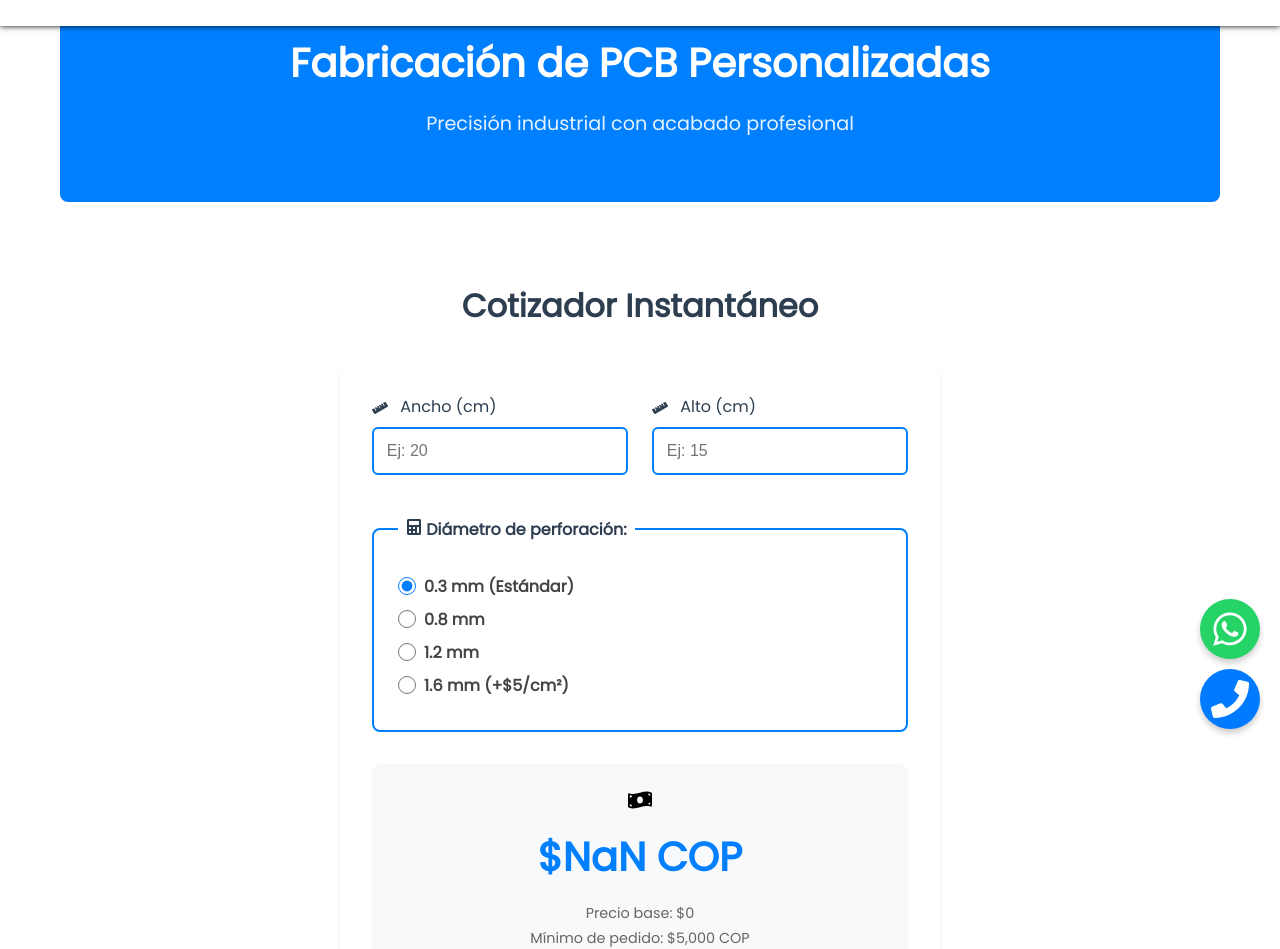
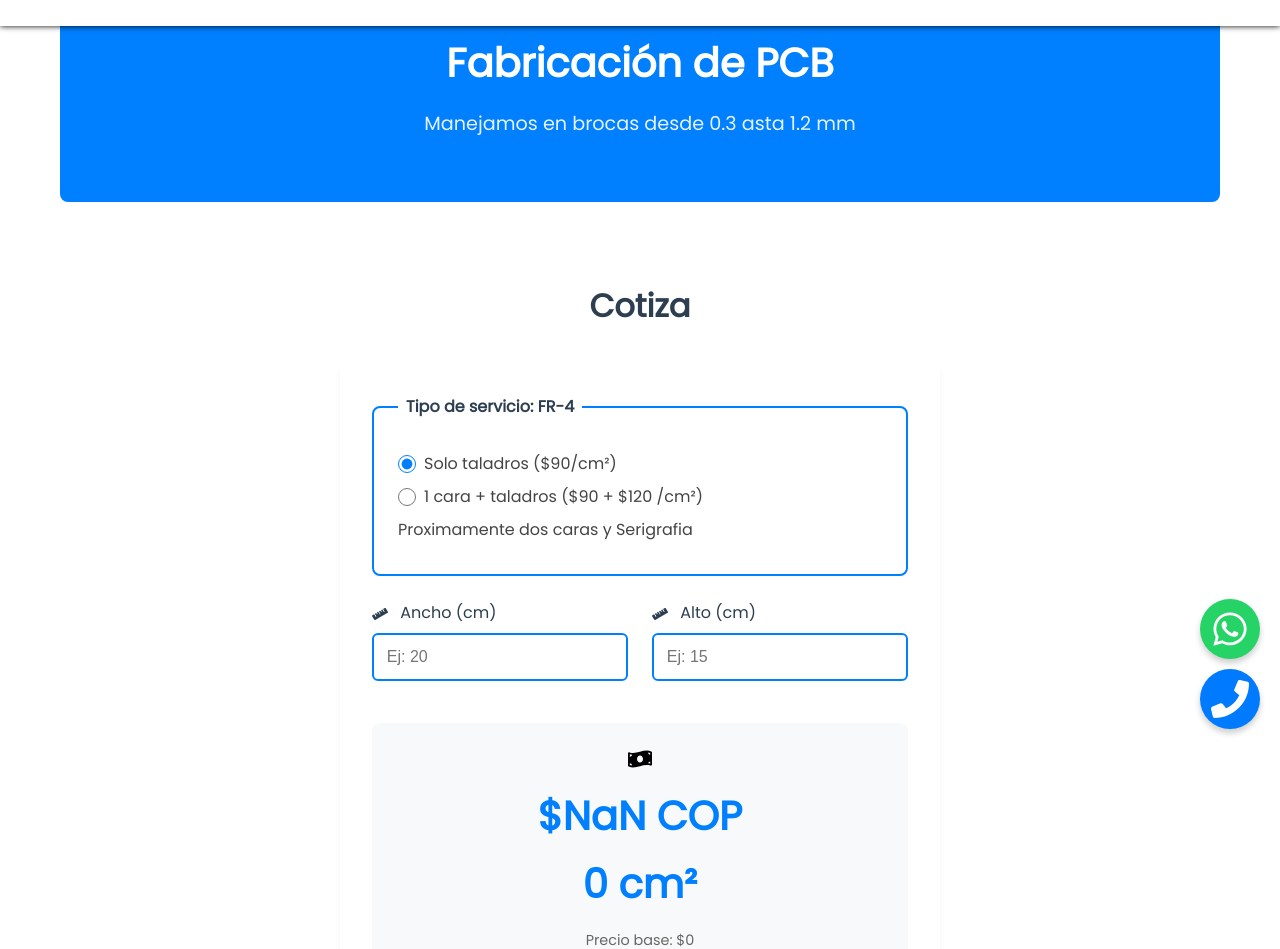
Before and after one commit to EluJLM/enlaces, a React (Create React App) app: page /serviciotecnico/pcb in a window 1280 px wide. Shown: the part 51-1000 px from the top of the page. Built offline with nearby package versions, Linux system fonts and the light colour scheme.

Commit message:
lista la primera version de pcbservice

```diff
--- a/src/pages/serviciotecnico/PCBServicePage.js
+++ b/src/pages/serviciotecnico/PCBServicePage.js
@@ -5,16 +5,26 @@ import { FaRuler, FaCalculator, FaMoneyBillWave } from 'react-icons/fa';
 const PCBServicePage = () => {
   const [width, setWidth] = useState('');
   const [height, setHeight] = useState('');
-  const [diametro, setDiametro] = useState('0.3');
+  const [drills, setDrills] = useState([]);
+  const [serviceType, setServiceType] = useState('taladros');
   const [error, setError] = useState('');
+
+  // Precios base
+  const PRECIOS = {
+    taladros: 90,
+    una_cara: 90+120,
+    dos_caras: 88+90+55
+  };
 
   const calcularPrecio = () => {
     const area = parseFloat(width) * parseFloat(height);
-    let precio = area * 88;
+    let precio = area * PRECIOS[serviceType];
 
-    if(diametro === '1.6') precio += area * 5;
+    // Costo adicional por brocas extras
+    const brocasExtras = Math.max(drills.length - 3, 0);
+    if(brocasExtras > 0) precio += brocasExtras * 1000;
 
-    return Math.max(precio, 5000);
+    return Math.max(precio, 10000);
   };
 
   const handleSubmit = (e) => {
@@ -26,16 +36,63 @@ const PCBServicePage = () => {
     setError('');
   };
 
+  const toggleDrill = (size) => {
+    setDrills(prev =>
+      prev.includes(size)
+        ? prev.filter(d => d !== size)
+        : [...prev, size]
+    );
+  };
+
   return (
     <Container>
       <HeroSection>
-        <Title>Fabricación de PCB Personalizadas</Title>
-        <Subtitle>Precisión industrial con acabado profesional</Subtitle>
+        <Title>Fabricación de PCB</Title>
+        <Subtitle>Manejamos en brocas desde 0.3 asta 1.2 mm</Subtitle>
       </HeroSection>
 
       <Section>
-        <SectionTitle>Cotizador Instantáneo</SectionTitle>
+        <SectionTitle>Cotiza</SectionTitle>
         <CalculatorForm onSubmit={handleSubmit}>
+          <ServiceTypeSelector>
+            <legend>Tipo de servicio: FR-4</legend>
+            <ServiceOption>
+              <input
+                type="radio"
+                name="serviceType"
+                value="taladros"
+                checked={serviceType === 'taladros'}
+                onChange={(e) => setServiceType(e.target.value)}
+              />
+              <span>Solo taladros ($90/cm²)</span>
+            </ServiceOption>
+
+            <ServiceOption>
+              <input
+                type="radio"
+                name="serviceType"
+                value="una_cara"
+                checked={serviceType === 'una_cara'}
+                onChange={(e) => setServiceType(e.target.value)}
+              />
+              <span>1 cara + taladros ($90 + $120 /cm²)</span>
+            </ServiceOption>
+            <ServiceOption>
+              <span>Proximamente dos caras y Serigrafia</span>
+              </ServiceOption>
+
+            {/*<ServiceOption>
+              <input
+                type="radio"
+                name="serviceType"
+                value="dos_caras"
+                checked={serviceType === 'dos_caras'}
+                onChange={(e) => setServiceType(e.target.value)}
+              />
+              <span>2 caras + taladros ($88 + $90 + $55/cm² extra)</span>
+            </ServiceOption>*/}
+          </ServiceTypeSelector>
+
           <InputGroup>
             <label>
               <FaRuler /> Ancho (cm)
@@ -60,69 +117,43 @@ const PCBServicePage = () => {
             </label>
           </InputGroup>
 
-          <DrillOptions>
-            <legend><FaCalculator /> Diámetro de perforación:</legend>
-            <DrillOption>
-              <input
-                type="radio"
-                name="diametro"
-                value="0.3"
-                checked={diametro === '0.3'}
-                onChange={(e) => setDiametro(e.target.value)}
-              />
-              <span>0.3 mm (Estándar)</span>
-            </DrillOption>
-
-            <DrillOption>
-              <input
-                type="radio"
-                name="diametro"
-                value="0.8"
-                checked={diametro === '0.8'}
-                onChange={(e) => setDiametro(e.target.value)}
-              />
-              <span>0.8 mm</span>
-            </DrillOption>
-
-            <DrillOption>
-              <input
-                type="radio"
-                name="diametro"
-                value="1.2"
-                checked={diametro === '1.2'}
-                onChange={(e) => setDiametro(e.target.value)}
-              />
-              <span>1.2 mm</span>
-            </DrillOption>
-
-            <DrillOption>
-              <input
-                type="radio"
-                name="diametro"
-                value="1.6"
-                checked={diametro === '1.6'}
-                onChange={(e) => setDiametro(e.target.value)}
-              />
-              <span>1.6 mm (+$5/cm²)</span>
-            </DrillOption>
-          </DrillOptions>
+          {/*<DrillOptions>
+            <legend><FaCalculator /> Diámetros de perforación (selección múltiple):</legend>
+            {['0.3', '0.4', '0.5', '0.6', '0.7', '0.8', '0.9', '1.0', '1.1', '1.2'].map((size) => (
+              <DrillOption key={size}>
+                <input
+                  type="checkbox"
+                  checked={drills.includes(size)}
+                  onChange={() => toggleDrill(size)}
+                />
+                <span>{size} mm</span>
+              </DrillOption>
+            ))}
+            <DrillWarning>
+              {drills.length > 3 &&
+                `+${drills.length - 3} brocas extras ($${(drills.length - 3) * 1000} COP)`}
+            </DrillWarning>
+          </DrillOptions>*/}
 
           {error && <ErrorMessage>{error}</ErrorMessage>}
 
           <PriceDisplay>
             <FaMoneyBillWave size={24} />
             <TotalPrice>${calcularPrecio().toLocaleString()} COP</TotalPrice>
+            <TotalPrice>{height*width} cm²</TotalPrice>
             <PriceBreakdown>
-              <div>Precio base: ${(width * height * 88 || 0).toLocaleString()}</div>
-              {diametro === '1.6' && <div>+ Broca especial: ${(width * height * 5 || 0).toLocaleString()}</div>}
-              <div>Mínimo de pedido: $5,000 COP</div>
+              <div>Precio base: ${(width * height * PRECIOS[serviceType] || 0).toLocaleString()}</div>
+              {drills.length > 3 &&
+                <div>+ Brocas extras: ${((drills.length - 3) * 1000).toLocaleString()}</div>}
+              <div>Mínimo de pedido: $10,000 COP</div>
             </PriceBreakdown>
           </PriceDisplay>
 
           <ResetButton type="button" onClick={() => {
             setWidth('');
             setHeight('');
-            setDiametro('0.3');
+            setDrills([]);
+            setServiceType('taladros');
             setError('');
           }}>
             Reiniciar
@@ -135,19 +166,21 @@ const PCBServicePage = () => {
           <SpecCard>
             <h3><FaRuler /> Especificaciones Técnicas</h3>
             <ul>
-              <li>Huecos desde 0.3mm hasta 1.6mm</li>
-              <li>Precisión ±0.05mm</li>
+              <li>Manejamos brocas desde 0.3mm hasta 1.2mm</li>
               <li>Material: Baquelita FR-4</li>
               <li>Tiempo de entrega: 1 a 3 días hábiles</li>
+              <li>No se entrega con serigrafia mas adelante</li>
             </ul>
           </SpecCard>
 
           <SpecCard>
             <h3><FaMoneyBillWave /> Políticas</h3>
             <ul>
+              <li>Más de 3 brocas diferentes: $1,000 COP adicionales por broca</li>
               <li>Mínimo de pedido: $5,000 COP</li>
               <li>Pago 50% anticipado</li>
-              <li>Archivos Gerber y PDF del bottom y/o top vias requeridos</li>
+              <li>Archivos Gerber de Perforaciones( Drill)</li>
+              <li>PDF del bottom y/o top vias requeridos</li>
               <li>El top o el bottom deben de tener plano de tierra</li>
             </ul>
           </SpecCard>
@@ -157,6 +190,44 @@ const PCBServicePage = () => {
   );
 };
 
+// Estilos actualizados
+const ServiceTypeSelector = styled.fieldset`
+  border: 2px solid #007fff;
+  border-radius: 8px;
+  padding: 1.5rem;
+  margin-bottom: 1.5rem;
+  legend {
+    padding: 0 0.5rem;
+    font-weight: bold;
+    color: #2c3e50;
+  }
+`;
+
+const ServiceOption = styled.label`
+  display: flex;
+  align-items: center;
+  gap: 0.5rem;
+  margin: 0.5rem 0;
+  cursor: pointer;
+  color: #444;
+
+  input {
+    accent-color: #007fff;
+    width: 18px;
+    height: 18px;
+  }
+
+  span {
+    flex: 1;
+    font-weight: 500;
+  }
+`;
+
+const DrillWarning = styled.div`
+  color: #dc3545;
+  margin-top: 1rem;
+  font-weight: 500;
+`;
 // Estilos completos
 const Container = styled.div`
   max-width: 1200px;
--- a/src/pages/serviciotecnico/services.js
+++ b/src/pages/serviciotecnico/services.js
@@ -1,5 +1,5 @@
 import { FaMobileAlt, FaPlug, FaTv, FaBlender, FaTools, FaCogs, FaLaptop } from "react-icons/fa";
-
+import { FcElectronics } from "react-icons/fc";
 export const technicalServices = [
   // 📌 ELECTRODOMÉSTICOS
   {
@@ -48,4 +48,10 @@ export const technicalServices = [
     description:
       "¿No sabe qué le pasa a su equipo? Hacemos diagnóstico y le damos la mejor solución sin rodeos ni costos ocultos.",
   },
+  {
+      icon: <FcElectronics size={40} className="icon" />,
+      title: "Fabricación de PCB",
+      description: "Dale clik al titulo de esta tarjeta y cotiza tu PCB. Fabricación para estudiantes y de caracter educativo.",
+      link: "/serviciotecnico/pcb",
+    },
 ];
```
